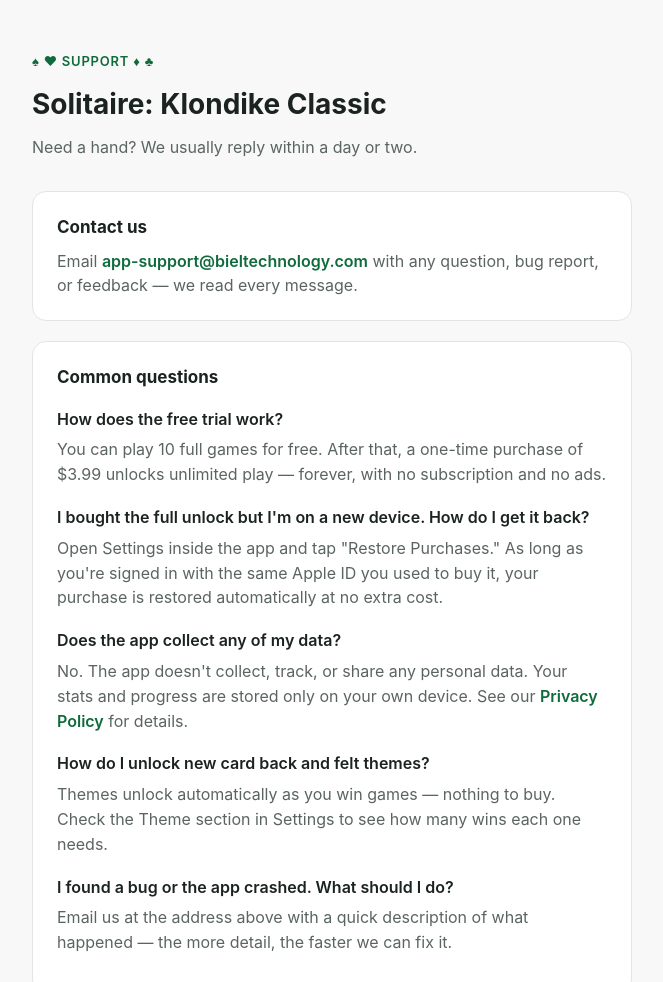
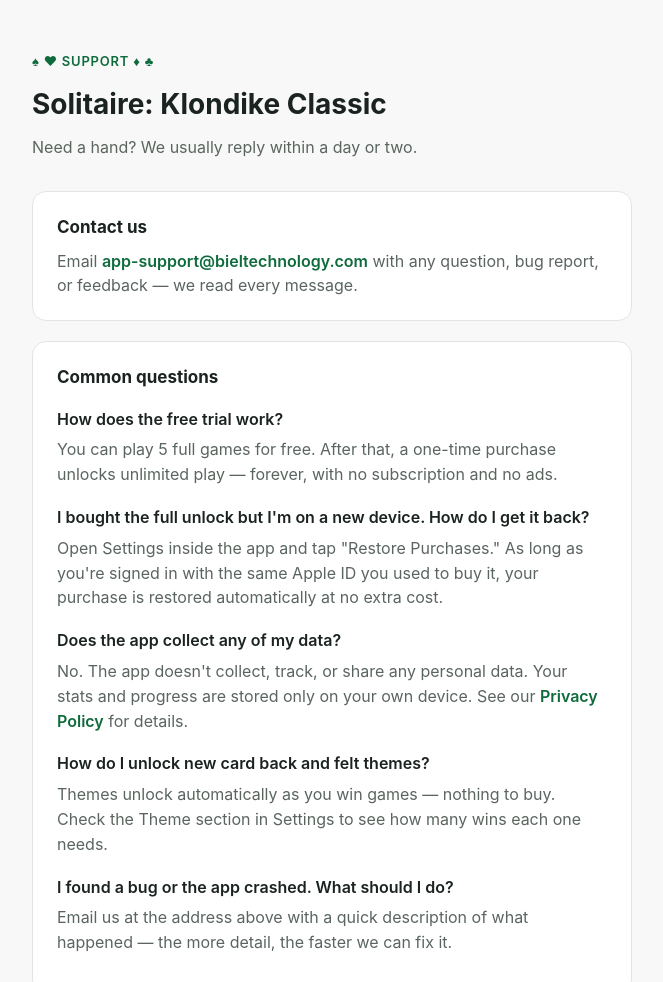
Before and after one commit to bbielawski/solitaire-support, a plain HTML site: page index.html in a window 1280 px wide. Shown: the top 982 px of the page, without its empty margins (308-971 px from the left). Drawn offline with Linux system fonts and the light colour scheme.

Commit message:
Update FAQ: 5 free games, remove hard-coded price

```diff
--- a/index.html
+++ b/index.html
@@ -110,7 +110,7 @@
       <h2>Common questions</h2>
       <dl class="faq">
         <dt>How does the free trial work?</dt>
-        <dd>You can play 10 full games for free. After that, a one-time purchase of $3.99 unlocks unlimited play — forever, with no subscription and no ads.</dd>
+        <dd>You can play 5 full games for free. After that, a one-time purchase unlocks unlimited play — forever, with no subscription and no ads.</dd>
 
         <dt>I bought the full unlock but I'm on a new device. How do I get it back?</dt>
         <dd>Open Settings inside the app and tap "Restore Purchases." As long as you're signed in with the same Apple ID you used to buy it, your purchase is restored automatically at no extra cost.</dd>
```
